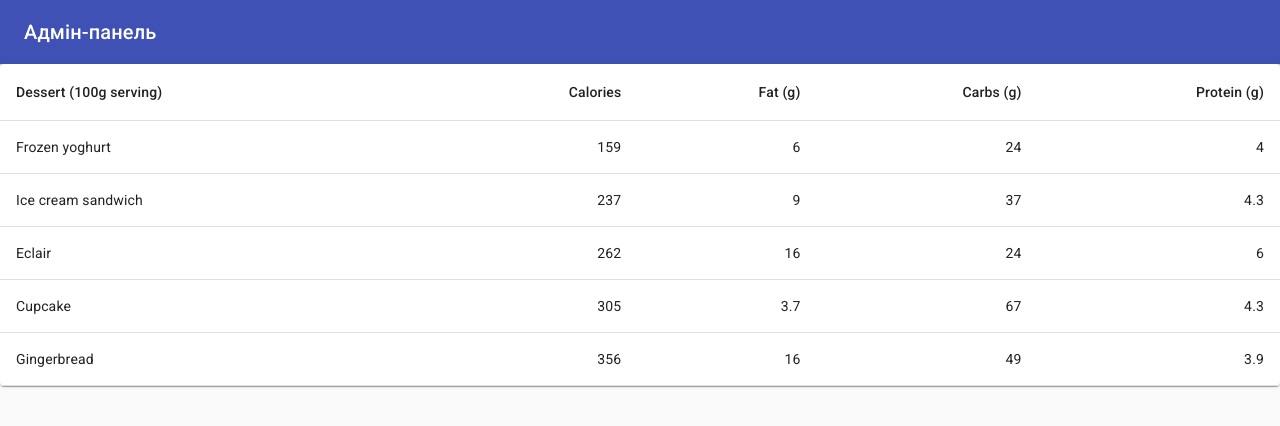
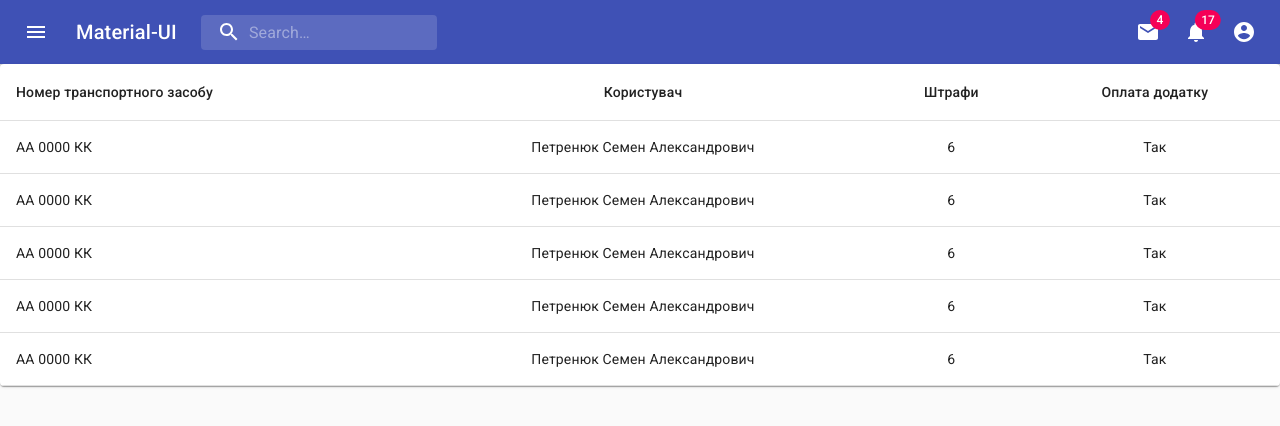
Before and after one commit to se-infotech-internship/client.web.admin, a React (Create React App) app: page / in a window 1280 px wide. Shown: the top 426 px of the page. Built offline with nearby package versions, Linux system fonts and the light colour scheme.

Commit message:
change search topbar

```diff
--- a/src/components/Table.tsx
+++ b/src/components/Table.tsx
@@ -14,16 +14,16 @@
     },
 });
 
-function createData(name: string, calories: number, fat: number, carbs: number, protein: number) {
-    return { name, calories, fat, carbs, protein };
+function createData(vehicleNumber: string, userName: string, fines: number, appPayment: string) {
+    return { vehicleNumber, userName, fines, appPayment };
 }
 
 const rows = [
-    createData('Frozen yoghurt', 159, 6.0, 24, 4.0),
-    createData('Ice cream sandwich', 237, 9.0, 37, 4.3),
-    createData('Eclair', 262, 16.0, 24, 6.0),
-    createData('Cupcake', 305, 3.7, 67, 4.3),
-    createData('Gingerbread', 356, 16.0, 49, 3.9),
+    createData('АА 0000 КК', 'Петренюк Семен Александрович', 6, 'Так'),
+    createData('АА 0000 КК', 'Петренюк Семен Александрович', 6, 'Так'),
+    createData('АА 0000 КК', 'Петренюк Семен Александрович', 6, 'Так'),
+    createData('АА 0000 КК', 'Петренюк Семен Александрович', 6, 'Так'),
+    createData('АА 0000 КК', 'Петренюк Семен Александрович', 6, 'Так')
 ];
 
 export default function BasicTable() {
@@ -34,23 +34,21 @@
             <Table className={classes.table} aria-label="simple table">
                 <TableHead>
                     <TableRow>
-                        <TableCell>Dessert (100g serving)</TableCell>
-                        <TableCell align="right">Calories</TableCell>
-                        <TableCell align="right">Fat&nbsp;(g)</TableCell>
-                        <TableCell align="right">Carbs&nbsp;(g)</TableCell>
-                        <TableCell align="right">Protein&nbsp;(g)</TableCell>
+                        <TableCell>Номер транспортного засобу</TableCell>
+                        <TableCell align="center">Користувач</TableCell>
+                        <TableCell align="center">Штрафи</TableCell>
+                        <TableCell align="center">Оплата додатку</TableCell>
                     </TableRow>
                 </TableHead>
                 <TableBody>
                     {rows.map((row) => (
-                        <TableRow key={row.name}>
+                        <TableRow key={row.vehicleNumber}>
                             <TableCell component="th" scope="row">
-                                {row.name}
+                                {row.vehicleNumber}
                             </TableCell>
-                            <TableCell align="right">{row.calories}</TableCell>
-                            <TableCell align="right">{row.fat}</TableCell>
-                            <TableCell align="right">{row.carbs}</TableCell>
-                            <TableCell align="right">{row.protein}</TableCell>
+                            <TableCell align="center">{row.userName}</TableCell>
+                            <TableCell align="center">{row.fines}</TableCell>
+                            <TableCell align="center">{row.appPayment}</TableCell>
                         </TableRow>
                     ))}
                 </TableBody>
--- a/src/components/TopBar.tsx
+++ b/src/components/TopBar.tsx
@@ -1,33 +1,234 @@
 import React from 'react';
-import { createStyles, makeStyles, Theme } from '@material-ui/core/styles';
+import { fade, makeStyles, Theme, createStyles } from '@material-ui/core/styles';
 import AppBar from '@material-ui/core/AppBar';
 import Toolbar from '@material-ui/core/Toolbar';
+import IconButton from '@material-ui/core/IconButton';
 import Typography from '@material-ui/core/Typography';
-
+import InputBase from '@material-ui/core/InputBase';
+import Badge from '@material-ui/core/Badge';
+import MenuItem from '@material-ui/core/MenuItem';
+import Menu from '@material-ui/core/Menu';
+import MenuIcon from '@material-ui/icons/Menu';
+import SearchIcon from '@material-ui/icons/Search';
+import AccountCircle from '@material-ui/icons/AccountCircle';
+import MailIcon from '@material-ui/icons/Mail';
+import NotificationsIcon from '@material-ui/icons/Notifications';
+import MoreIcon from '@material-ui/icons/MoreVert';
 
 const useStyles = makeStyles((theme: Theme) =>
     createStyles({
-        root: {
+        grow: {
             flexGrow: 1,
         },
+        menuButton: {
+            marginRight: theme.spacing(2),
+        },
         title: {
-            flexGrow: 1,
+            display: 'none',
+            [theme.breakpoints.up('sm')]: {
+                display: 'block',
+            },
+        },
+        search: {
+            position: 'relative',
+            borderRadius: theme.shape.borderRadius,
+            backgroundColor: fade(theme.palette.common.white, 0.15),
+            '&:hover': {
+                backgroundColor: fade(theme.palette.common.white, 0.25),
+            },
+            marginRight: theme.spacing(2),
+            marginLeft: 0,
+            width: '100%',
+            [theme.breakpoints.up('sm')]: {
+                marginLeft: theme.spacing(3),
+                width: 'auto',
+            },
+        },
+        searchIcon: {
+            padding: theme.spacing(0, 2),
+            height: '100%',
+            position: 'absolute',
+            pointerEvents: 'none',
+            display: 'flex',
+            alignItems: 'center',
+            justifyContent: 'center',
+        },
+        inputRoot: {
+            color: 'inherit',
+        },
+        inputInput: {
+            padding: theme.spacing(1, 1, 1, 0),
+            // vertical padding + font size from searchIcon
+            paddingLeft: `calc(1em + ${theme.spacing(4)}px)`,
+            transition: theme.transitions.create('width'),
+            width: '100%',
+            [theme.breakpoints.up('md')]: {
+                width: '20ch',
+            },
+        },
+        sectionDesktop: {
+            display: 'none',
+            [theme.breakpoints.up('md')]: {
+                display: 'flex',
+            },
+        },
+        sectionMobile: {
+            display: 'flex',
+            [theme.breakpoints.up('md')]: {
+                display: 'none',
+            },
         },
     }),
 );
 
 export default function TopBar() {
     const classes = useStyles();
+    const [anchorEl, setAnchorEl] = React.useState<null | HTMLElement>(null);
+    const [mobileMoreAnchorEl, setMobileMoreAnchorEl] = React.useState<null | HTMLElement>(null);
+
+    const isMenuOpen = Boolean(anchorEl);
+    const isMobileMenuOpen = Boolean(mobileMoreAnchorEl);
+
+    const handleProfileMenuOpen = (event: React.MouseEvent<HTMLElement>) => {
+        setAnchorEl(event.currentTarget);
+    };
+
+    const handleMobileMenuClose = () => {
+        setMobileMoreAnchorEl(null);
+    };
+
+    const handleMenuClose = () => {
+        setAnchorEl(null);
+        handleMobileMenuClose();
+    };
+
+    const handleMobileMenuOpen = (event: React.MouseEvent<HTMLElement>) => {
+        setMobileMoreAnchorEl(event.currentTarget);
+    };
+
+    const menuId = 'primary-search-account-menu';
+    const renderMenu = (
+        <Menu
+            anchorEl={anchorEl}
+            anchorOrigin={{ vertical: 'top', horizontal: 'right' }}
+            id={menuId}
+            keepMounted
+            transformOrigin={{ vertical: 'top', horizontal: 'right' }}
+            open={isMenuOpen}
+            onClose={handleMenuClose}
+        >
+            <MenuItem onClick={handleMenuClose}>Profile</MenuItem>
+            <MenuItem onClick={handleMenuClose}>My account</MenuItem>
+        </Menu>
+    );
+
+    const mobileMenuId = 'primary-search-account-menu-mobile';
+    const renderMobileMenu = (
+        <Menu
+            anchorEl={mobileMoreAnchorEl}
+            anchorOrigin={{ vertical: 'top', horizontal: 'right' }}
+            id={mobileMenuId}
+            keepMounted
+            transformOrigin={{ vertical: 'top', horizontal: 'right' }}
+            open={isMobileMenuOpen}
+            onClose={handleMobileMenuClose}
+        >
+            <MenuItem>
+                <IconButton aria-label="show 4 new mails" color="inherit">
+                    <Badge badgeContent={4} color="secondary">
+                        <MailIcon />
+                    </Badge>
+                </IconButton>
+                <p>Messages</p>
+            </MenuItem>
+            <MenuItem>
+                <IconButton aria-label="show 11 new notifications" color="inherit">
+                    <Badge badgeContent={11} color="secondary">
+                        <NotificationsIcon />
+                    </Badge>
+                </IconButton>
+                <p>Notifications</p>
+            </MenuItem>
+            <MenuItem onClick={handleProfileMenuOpen}>
+                <IconButton
+                    aria-label="account of current user"
+                    aria-controls="primary-search-account-menu"
+                    aria-haspopup="true"
+                    color="inherit"
+                >
+                    <AccountCircle />
+                </IconButton>
+                <p>Profile</p>
+            </MenuItem>
+        </Menu>
+    );
 
     return (
-        <div className={classes.root}>
+        <div className={classes.grow}>
             <AppBar position="static">
                 <Toolbar>
-                    <Typography variant="h6" className={classes.title}>
-                        Адмін-панель
-                    </Typography>
+                    <IconButton
+                        edge="start"
+                        className={classes.menuButton}
+                        color="inherit"
+                        aria-label="open drawer"
+                    >
+                        <MenuIcon />
+                    </IconButton>
+                    <Typography className={classes.title} variant="h6" noWrap>
+                        Material-UI
+          </Typography>
+                    <div className={classes.search}>
+                        <div className={classes.searchIcon}>
+                            <SearchIcon />
+                        </div>
+                        <InputBase
+                            placeholder="Search…"
+                            classes={{
+                                root: classes.inputRoot,
+                                input: classes.inputInput,
+                            }}
+                            inputProps={{ 'aria-label': 'search' }}
+                        />
+                    </div>
+                    <div className={classes.grow} />
+                    <div className={classes.sectionDesktop}>
+                        <IconButton aria-label="show 4 new mails" color="inherit">
+                            <Badge badgeContent={4} color="secondary">
+                                <MailIcon />
+                            </Badge>
+                        </IconButton>
+                        <IconButton aria-label="show 17 new notifications" color="inherit">
+                            <Badge badgeContent={17} color="secondary">
+                                <NotificationsIcon />
+                            </Badge>
+                        </IconButton>
+                        <IconButton
+                            edge="end"
+                            aria-label="account of current user"
+                            aria-controls={menuId}
+                            aria-haspopup="true"
+                            onClick={handleProfileMenuOpen}
+                            color="inherit"
+                        >
+                            <AccountCircle />
+                        </IconButton>
+                    </div>
+                    <div className={classes.sectionMobile}>
+                        <IconButton
+                            aria-label="show more"
+                            aria-controls={mobileMenuId}
+                            aria-haspopup="true"
+                            onClick={handleMobileMenuOpen}
+                            color="inherit"
+                        >
+                            <MoreIcon />
+                        </IconButton>
+                    </div>
                 </Toolbar>
             </AppBar>
+            {renderMobileMenu}
+            {renderMenu}
         </div>
     );
 }
```
